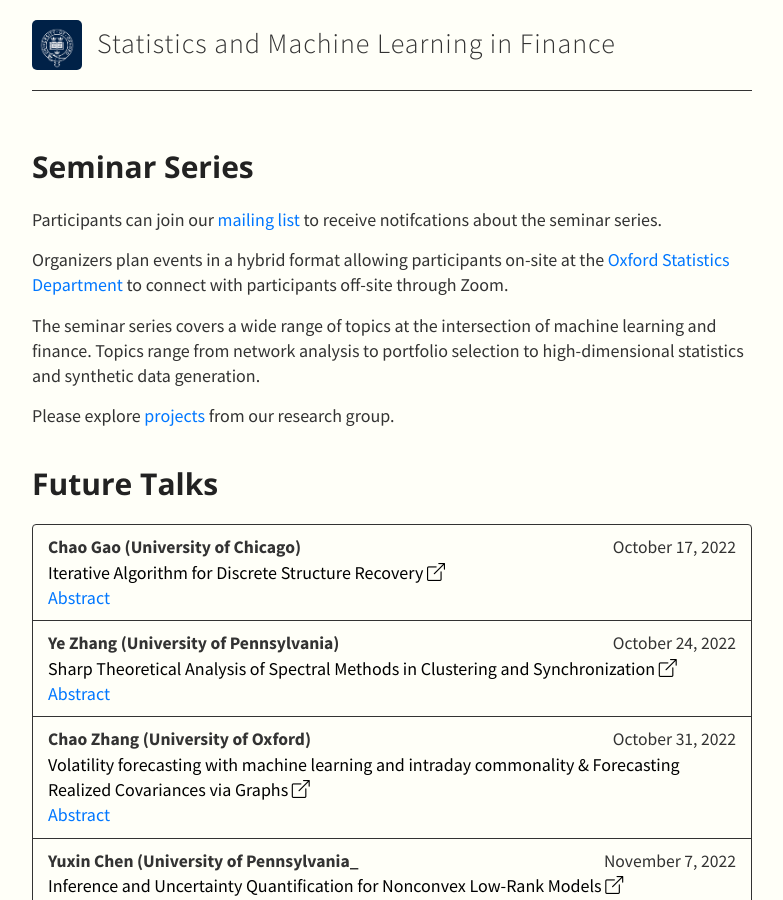
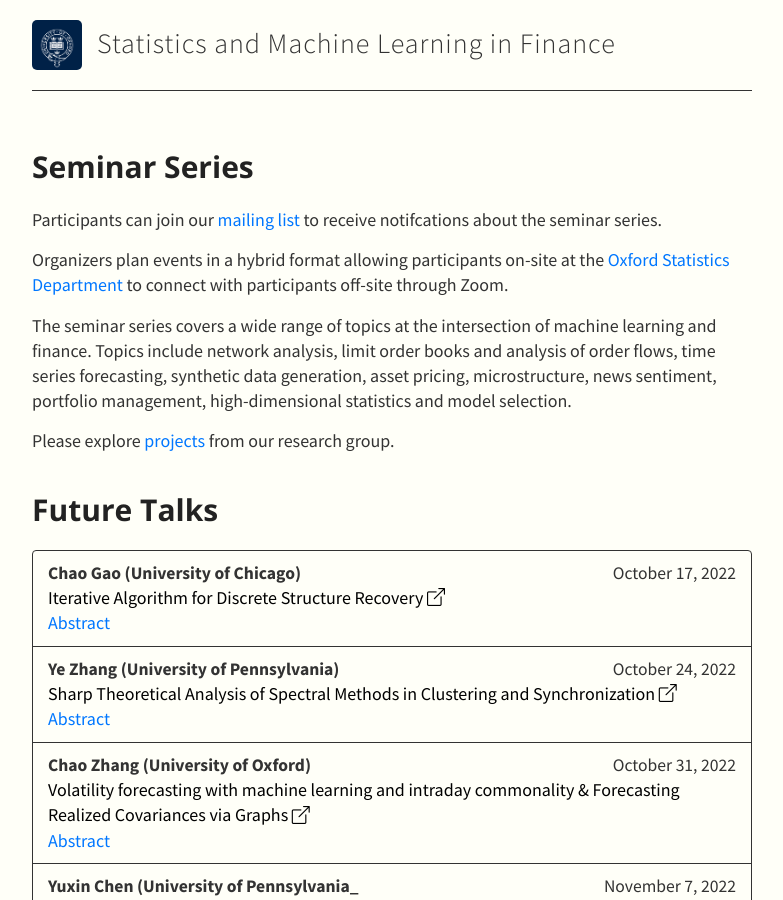
Before and after one commit to SML-Fin/SML-Fin.github.io, a Jekyll site: the page built from index.md, in a window 1280 px wide and 900 px high. Shown: the whole window, without its empty margins (248-1031 px from the left). Built offline with Jekyll 4.4.1, drawn with Linux system fonts in a browser that asks for light colours; nearby versions of some CDN libraries; our own code applies the rules of GitHub Pages for plain Markdown files.

Commit message:
Update index.md

```diff
--- a/index.md
+++ b/index.md
@@ -9,7 +9,7 @@ Participants can join our [mailing list](mailto:smlfin-subscribe@maillist.ox.ac.
 
 Organizers plan events in a hybrid format allowing participants on-site at the [Oxford Statistics Department](https://www.stats.ox.ac.uk/) to connect with participants off-site through Zoom.
 
-The seminar series covers a wide range of topics at the intersection of machine learning and finance. Topics range from network analysis to portfolio selection to high-dimensional statistics and synthetic data generation.
+The seminar series covers a wide range of topics at the intersection of machine learning and finance. Topics include network analysis, limit order books and analysis of order flows, time series forecasting, synthetic data generation, asset pricing, microstructure, news sentiment, portfolio management, high-dimensional statistics and model selection.
 
 Please explore [projects](https://www.stats.ox.ac.uk/~cucuring/fin.htm) from our research group.
 
```
